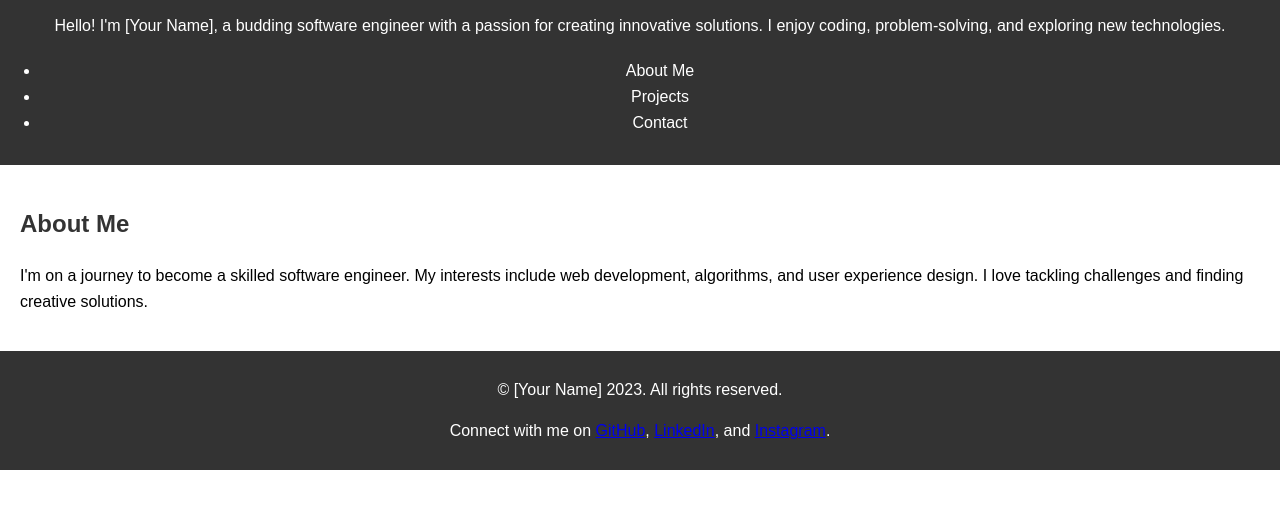
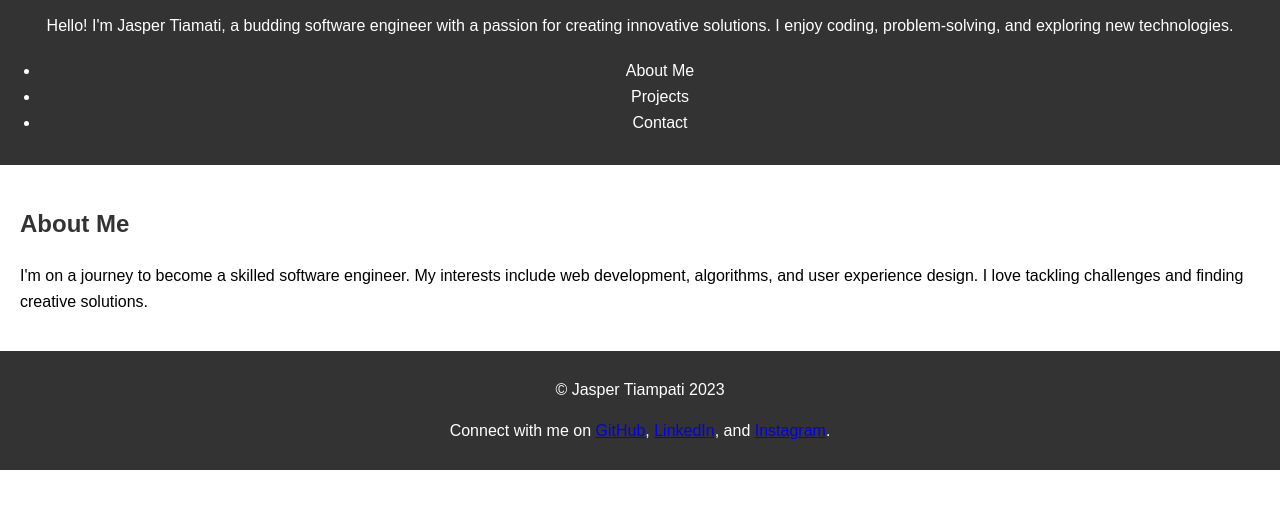
Before and after one commit to Jasper-Maiya/Portfolio, a plain HTML site: page index.html in a window 1280 px wide. Shown: the part 90-598 px from the top of the page. Drawn offline with Linux system fonts and the light colour scheme.

Commit message:
Update index.html

```diff
--- a/index.html
+++ b/index.html
@@ -10,7 +10,7 @@
     <header>
         <h1>Welcome to My Portfolio</h1>
         <img src="assets/images/profile.jpg" alt="Your Name's Profile Photo" class="profile-photo">
-        <p>Hello! I'm [Your Name], a budding software engineer with a passion for creating innovative solutions. I enjoy coding, problem-solving, and exploring new technologies.</p>
+        <p>Hello! I'm Jasper Tiamati, a budding software engineer with a passion for creating innovative solutions. I enjoy coding, problem-solving, and exploring new technologies.</p>
         <nav>
             <ul>
                 <li><a href="about.html">About Me</a></li>
@@ -26,7 +26,7 @@
         </section>
     </main>
     <footer>
-        <p>&copy; [Your Name] 2023. All rights reserved.</p>
+        <p>&copy; Jasper Tiampati 2023</p>
         <p>Connect with me on <a href="https://github.com/yourusername">GitHub</a>, <a href="https://www.linkedin.com/in/yourusername">LinkedIn</a>, and <a href="https://www.instagram.com/yourusername">Instagram</a>.</p>
     </footer>
     <script src="js/script.js"></script>
```
